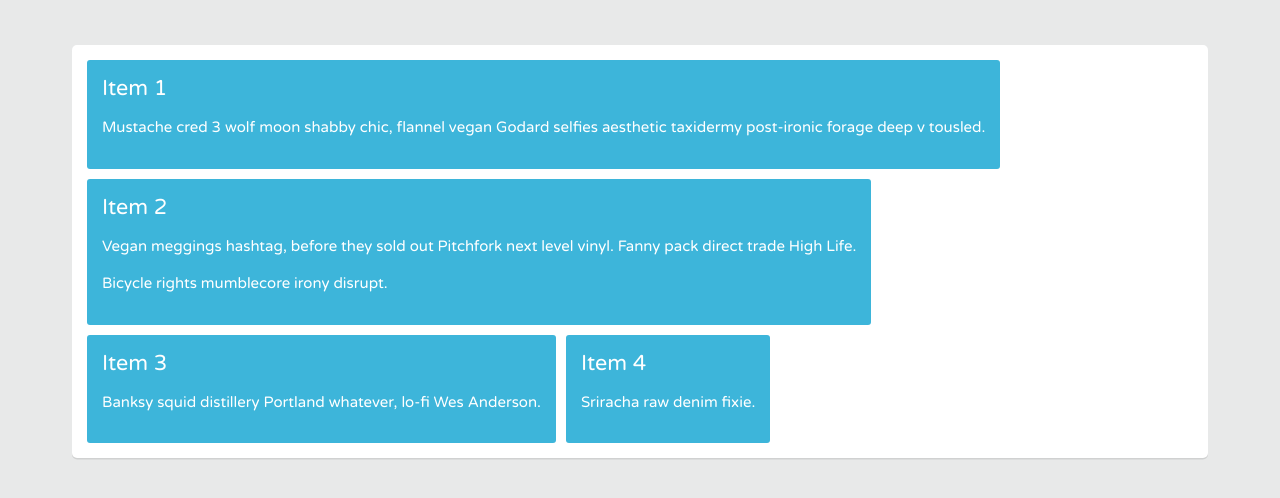
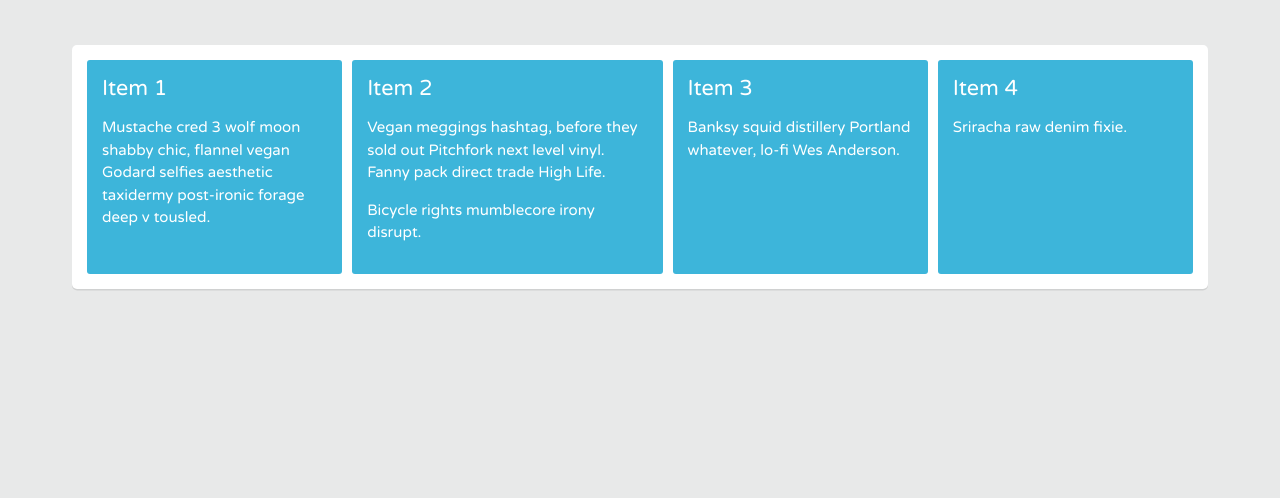
Before and after one commit to HeWhoShallNotBeMentioned/TH-CSS_Flexbox_Layout, a plain HTML site: page index.html in a window 1280 px wide. Drawn offline with Linux system fonts and the light colour scheme.

Commit message:
flex vs flex grow; flex basis.

```diff
--- a/css/flexbox.css
+++ b/css/flexbox.css
@@ -7,3 +7,11 @@
 	display: flex;
 	flex-wrap: wrap;
 }
+
+.item {
+flex: 1 200px;
+}
+
+.item-2 {
+	flex-grow:2;
+}
```
